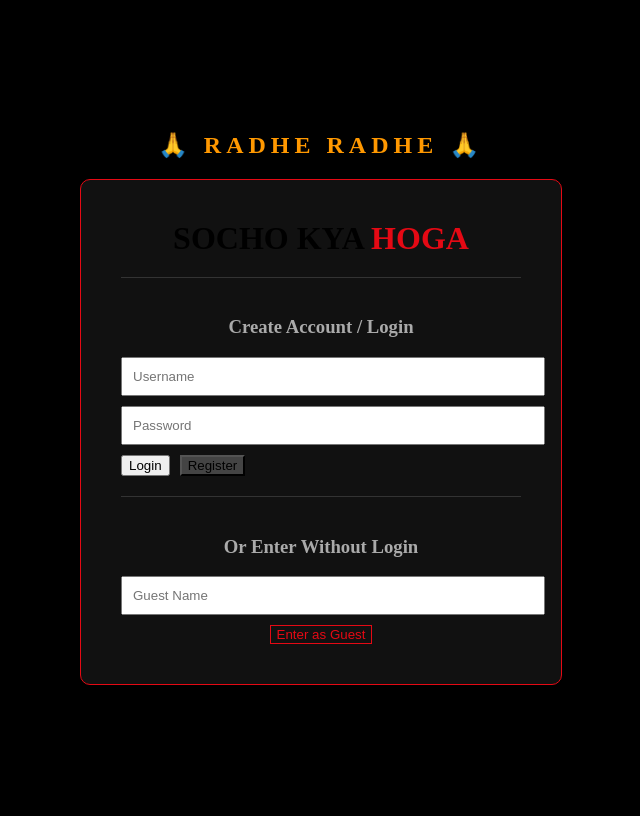
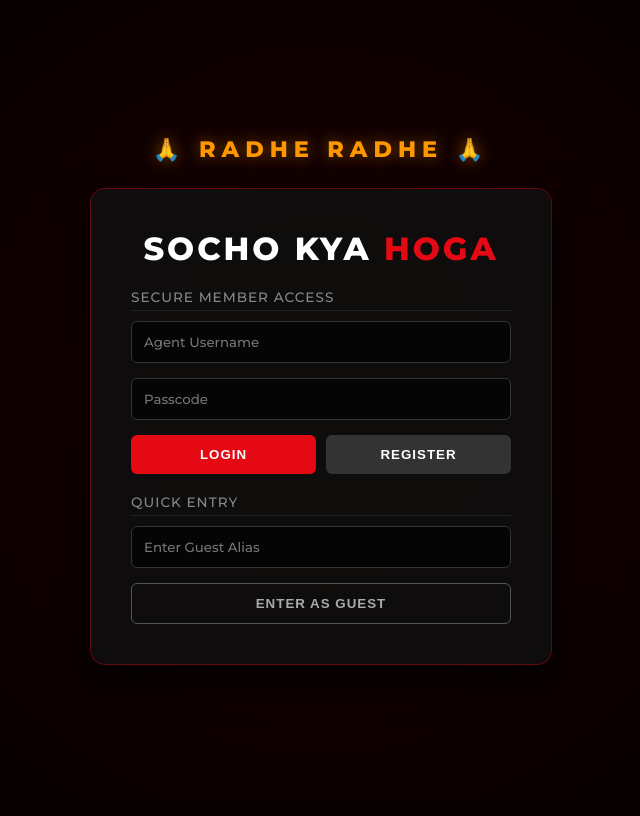
Before and after one commit to aakashofficial4551-alt/Apna-Gallery, a Flask app: page /login in a window 1280 px wide. Shown: the whole page, without its empty margins (319-959 px from the left). After the commit the page ends 665 px from the top, so only its background shows below. Run offline with Flask 3, Linux system fonts and the light colour scheme.

Commit message:
Update login page styling and structure

```diff
--- a/Public_Gallery/templates/login.html
+++ b/Public_Gallery/templates/login.html
@@ -1,45 +1,47 @@
 <!DOCTYPE html>
 <html lang="en">
 <head>
-    <title>Enter The Vault</title>
-    <link rel="stylesheet" href="{{ url_for('static', filename='css/style.css') }}">
+    <title>Access Portal | SOCHO KYA HOGA</title>
+    <link href="https://fonts.googleapis.com/css2?family=Montserrat:wght@300;500;800&display=swap" rel="stylesheet">
     <style>
-        body { display: flex; justify-content: center; align-items: center; height: 100vh; background: #000; flex-direction: column;}
-        .top-blessing { color: #ff9800; font-size: 1.5em; letter-spacing: 5px; margin-bottom: 20px; font-weight: bold; animation: glow 2s infinite; }
-        .login-box { text-align: center; background: #111; padding: 40px; border-radius: 10px; border: 1px solid #e50914; max-width: 400px; width: 100%; }
-        .form-section { margin-top: 20px; border-top: 1px solid #333; padding-top: 20px; }
+        body { margin: 0; padding: 0; height: 100vh; background: radial-gradient(circle at center, #1a0000 0%, #000000 100%); font-family: 'Montserrat', sans-serif; display: flex; justify-content: center; align-items: center; color: #fff; flex-direction: column;}
+        .blessing { color: #ff9800; font-size: 1.4em; letter-spacing: 6px; font-weight: bold; margin-bottom: 25px; text-shadow: 0 0 15px rgba(255,152,0,0.5); }
+        .portal-card { background: rgba(15, 15, 15, 0.85); border: 1px solid rgba(229,9,20,0.4); padding: 40px; border-radius: 15px; width: 380px; backdrop-filter: blur(10px); box-shadow: 0 15px 35px rgba(0,0,0,0.9); }
+        h1 { text-align: center; font-size: 2em; letter-spacing: 3px; margin-top: 0; text-transform: uppercase; }
+        h1 span { color: #e50914; }
+        input { width: 100%; padding: 12px; background: rgba(0,0,0,0.6); border: 1px solid #333; border-radius: 6px; color: #fff; margin-bottom: 15px; box-sizing: border-box; font-family: inherit;}
+        input:focus { border-color: #e50914; outline: none; box-shadow: 0 0 8px rgba(229,9,20,0.4); }
+        .btn { background: #e50914; color: white; border: none; padding: 12px; width: 100%; font-weight: bold; border-radius: 6px; cursor: pointer; text-transform: uppercase; letter-spacing: 1px; transition: 0.3s; }
+        .btn:hover { background: #ff0f1a; box-shadow: 0 0 15px rgba(229,9,20,0.6); }
+        .section-title { font-size: 0.85em; color: #888; text-transform: uppercase; letter-spacing: 1px; margin: 20px 0 10px; border-bottom: 1px solid #222; padding-bottom: 5px;}
+        .flash { color: #ff4c4c; font-size: 0.9em; text-align: center; margin-bottom: 15px; font-weight: bold;}
     </style>
 </head>
 <body>
-    <div class="top-blessing">🙏 RADHE RADHE 🙏</div>
+    <div class="blessing">🙏 RADHE RADHE 🙏</div>
 
-    <div class="login-box">
-        <h1 style="margin: 0; font-size: 2em;">SOCHO KYA <span style="color:#e50914;">HOGA</span></h1>
+    <div class="portal-card">
+        <h1>SOCHO KYA <span>HOGA</span></h1>
 
-        <!-- Flash Messages -->
         {% with messages = get_flashed_messages(with_categories=true) %}
-          {% if messages %}{% for category, message in messages %}<p style="color:red;">{{ message }}</p>{% endfor %}{% endif %}
+          {% if messages %}{% for c, m in messages %}<div class="flash">{{ m }}</div>{% endfor %}{% endif %}
         {% endwith %}
 
-        <div class="form-section">
-            <h3 style="color:#aaa;">Create Account / Login</h3>
         <form action="/login" method="POST">
-                <input type="text" name="username" placeholder="Username" required autocomplete="off" style="margin-bottom: 10px; width:100%; padding:10px;">
-                <input type="password" name="password" placeholder="Password" required style="margin-bottom: 10px; width:100%; padding:10px;">
+            <div class="section-title">Secure Member Access</div>
+            <input type="text" name="username" placeholder="Agent Username" required autocomplete="off">
+            <input type="password" name="password" placeholder="Passcode" required>
             <div style="display:flex; gap:10px;">
                 <button type="submit" name="action" value="login" class="btn">Login</button>
-                    <button type="submit" name="action" value="register" class="btn" style="background:#444;">Register</button>
+                <button type="submit" name="action" value="register" class="btn" style="background:#333;">Register</button>
             </div>
         </form>
-        </div>
 
-        <div class="form-section">
-            <h3 style="color:#aaa;">Or Enter Without Login</h3>
-            <form action="/login" method="POST">
-                <input type="text" name="username" placeholder="Guest Name" required autocomplete="off" style="margin-bottom: 10px; width:100%; padding:10px;">
-                <button type="submit" name="action" value="guest" class="btn" style="background:transparent; border:1px solid #e50914; color:#e50914;">Enter as Guest</button>
+        <form action="/login" method="POST" style="margin-top: 15px;">
+            <div class="section-title">Quick Entry</div>
+            <input type="text" name="username" placeholder="Enter Guest Alias" required autocomplete="off">
+            <button type="submit" name="action" value="guest" class="btn" style="background:transparent; border:1px solid #555; color:#aaa;">Enter as Guest</button>
         </form>
-        </div>
     </div>
 </body>
 </html>
```
Lines whose indentation alone changed are shown as unchanged.
